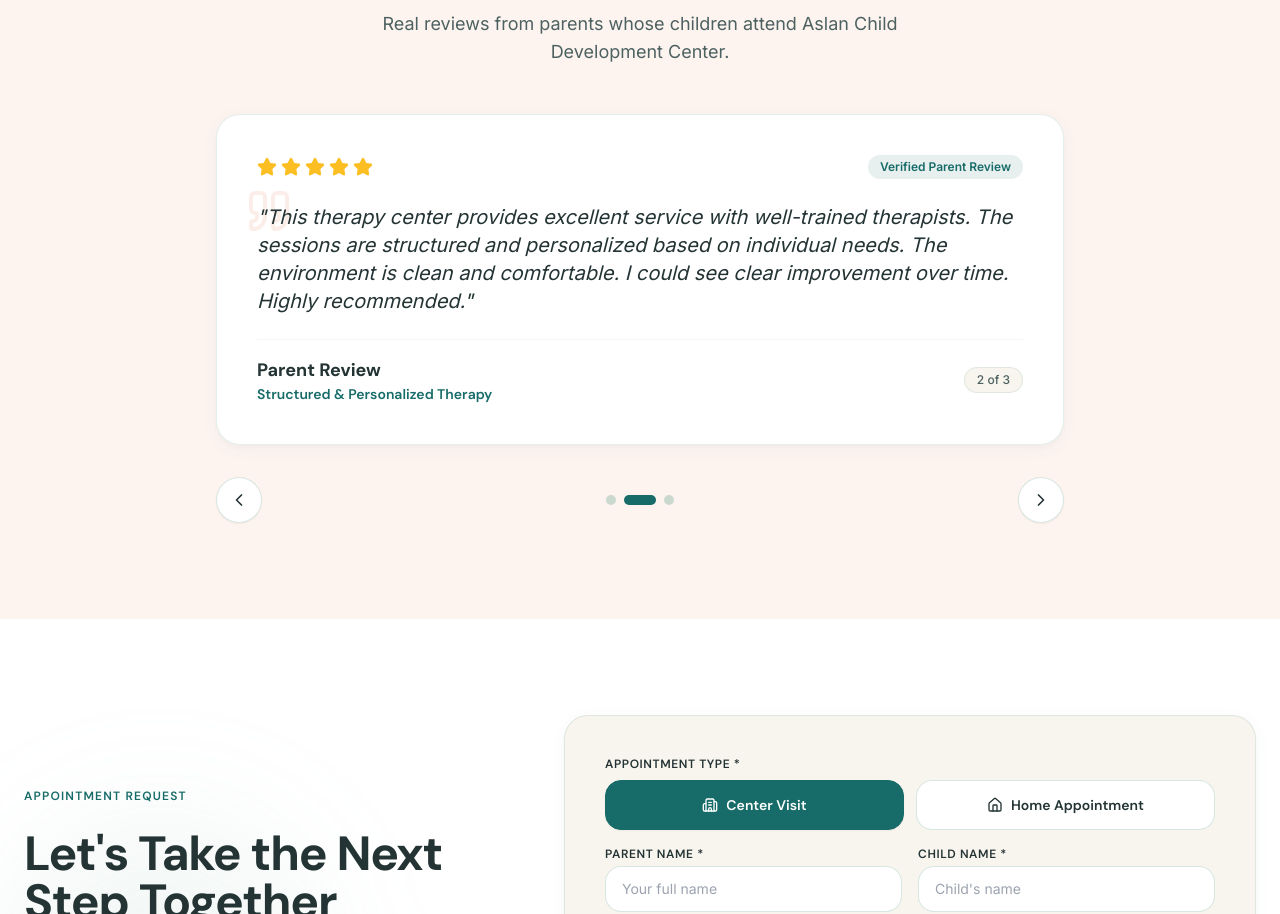
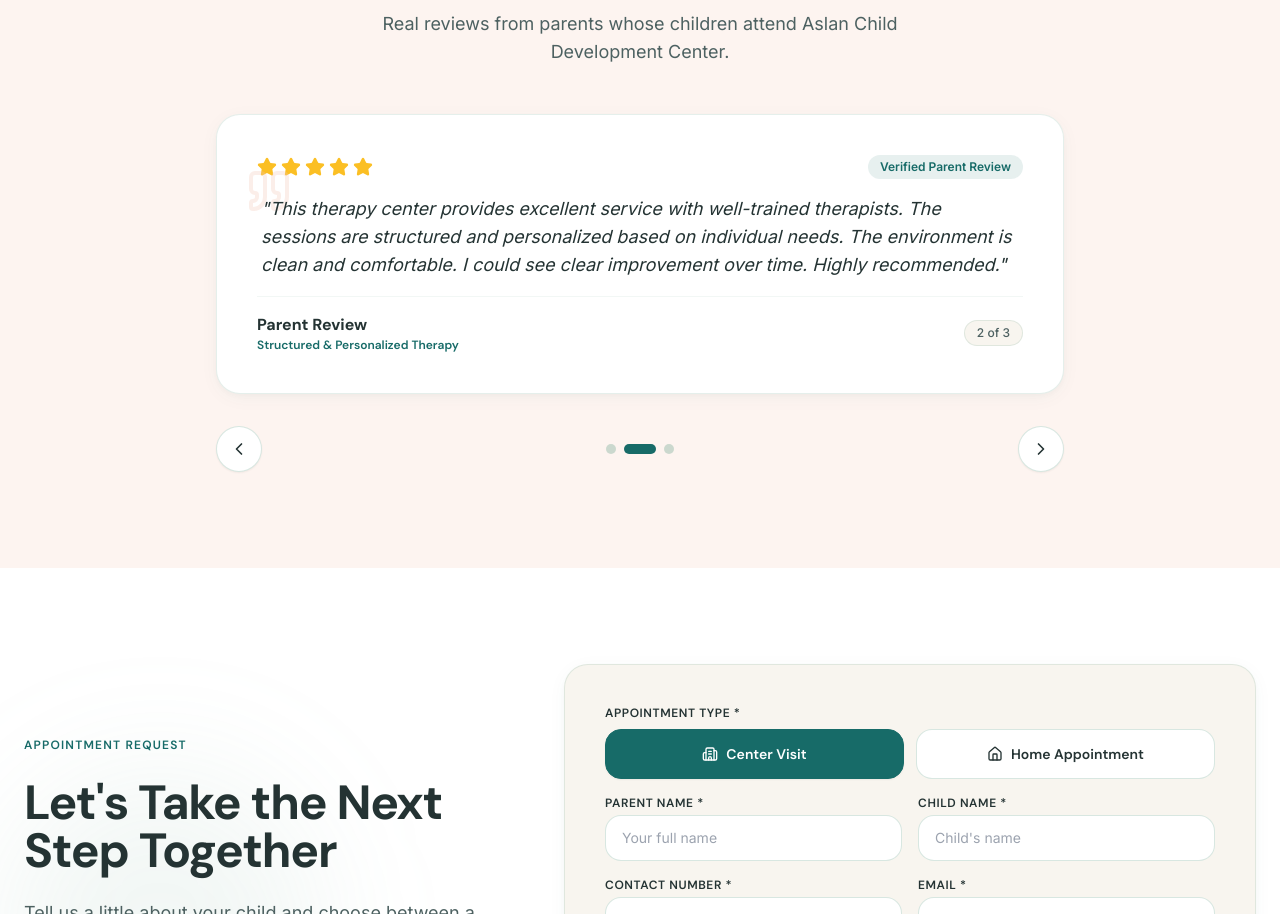
Before and after one commit to Lakshan1042/AslanCDC_Portfolio, a React (Vite) app: page / in a window 1280 px wide. Shown: the part 4525-5439 px from the top of the page. Built offline with nearby package versions, Linux system fonts and the light colour scheme.

Commit message:
fix: "Carousel allignment fix"

```diff
--- a/src/components/TestimonialsSection.tsx
+++ b/src/components/TestimonialsSection.tsx
@@ -64,13 +64,13 @@ export const TestimonialsSection: React.FC = () => {
           className="mb-12"
         />
 
-        {/* Carousel Card Container */}
+        {/* Fixed Height Container to Guarantee Zero Page Layout Shift */}
         <div
-          className="relative"
+          className="relative h-[340px] sm:h-[280px] w-full"
           onMouseEnter={() => setIsPaused(true)}
           onMouseLeave={() => setIsPaused(false)}
         >
-          <AnimatePresence custom={direction} mode="wait">
+          <AnimatePresence custom={direction} initial={false}>
             <motion.div
               key={current.id}
               custom={direction}
@@ -79,13 +79,13 @@ export const TestimonialsSection: React.FC = () => {
               animate="center"
               exit="exit"
               transition={{ duration: 0.35, ease: 'easeOut' }}
-              className="bg-white rounded-3xl p-8 sm:p-10 border border-aslan-sage/20 shadow-aslan-card relative space-y-6"
+              className="bg-white rounded-3xl p-6 sm:p-8 md:p-10 border border-aslan-sage/20 shadow-aslan-card absolute inset-0 w-full h-full flex flex-col justify-between"
             >
               {/* Header inside card */}
-              <div className="flex items-center justify-between gap-4">
+              <div className="flex items-center justify-between gap-4 flex-shrink-0">
                 <div className="flex items-center gap-1 text-amber-400">
                   {[...Array(5)].map((_, i) => (
-                    <Star key={i} className="w-5 h-5 fill-amber-400 text-amber-400" />
+                    <Star key={i} className="w-4 h-4 sm:w-5 sm:h-5 fill-amber-400 text-amber-400" />
                   ))}
                 </div>
                 <div className="flex items-center gap-1.5 px-3 py-1 rounded-full bg-aslan-teal/10 text-aslan-teal text-xs font-semibold">
@@ -93,27 +93,27 @@ export const TestimonialsSection: React.FC = () => {
                 </div>
               </div>
 
-              {/* Quote Text */}
-              <div className="relative">
-                <Quote className="w-12 h-12 text-aslan-peach/30 absolute -top-4 -left-3 -z-1" />
-                <p className="text-base sm:text-xl text-aslan-charcoal leading-relaxed font-sans italic relative z-10">
+              {/* Quote Text Container - Vertically Centered */}
+              <div className="relative my-auto flex-grow flex items-center px-1 py-2">
+                <Quote className="w-10 h-10 sm:w-12 sm:h-12 text-aslan-peach/30 absolute -top-3 -left-3 -z-1" />
+                <p className="text-sm sm:text-base md:text-lg text-aslan-charcoal leading-relaxed font-sans italic relative z-10">
                   "{current.quote}"
                 </p>
               </div>
 
               {/* Footer inside card */}
-              <div className="pt-4 border-t border-aslan-sage/10 flex flex-wrap items-center justify-between gap-4">
+              <div className="pt-3 sm:pt-4 border-t border-aslan-sage/10 flex items-center justify-between gap-4 flex-shrink-0">
                 <div>
-                  <h4 className="font-heading font-bold text-aslan-charcoal text-base sm:text-lg">
+                  <h4 className="font-heading font-bold text-aslan-charcoal text-sm sm:text-base">
                     {current.parentName}
                   </h4>
-                  <p className="text-xs sm:text-sm text-aslan-teal font-semibold font-heading">
+                  <p className="text-xs text-aslan-teal font-semibold font-heading">
                     {current.program}
                   </p>
                 </div>
 
                 {/* Counter Badge */}
-                <span className="text-xs text-aslan-charcoal-muted font-medium bg-aslan-cream px-3 py-1 rounded-full border border-aslan-sage/20 font-sans">
+                <span className="text-xs text-aslan-charcoal-muted font-medium bg-aslan-cream px-3 py-1 rounded-full border border-aslan-sage/20 font-sans flex-shrink-0">
                   {activeIndex + 1} of {TESTIMONIAL_PLACEHOLDERS.length}
                 </span>
               </div>
```
